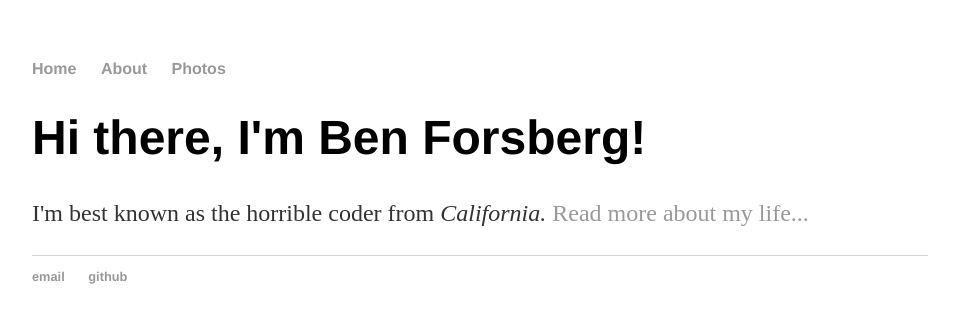
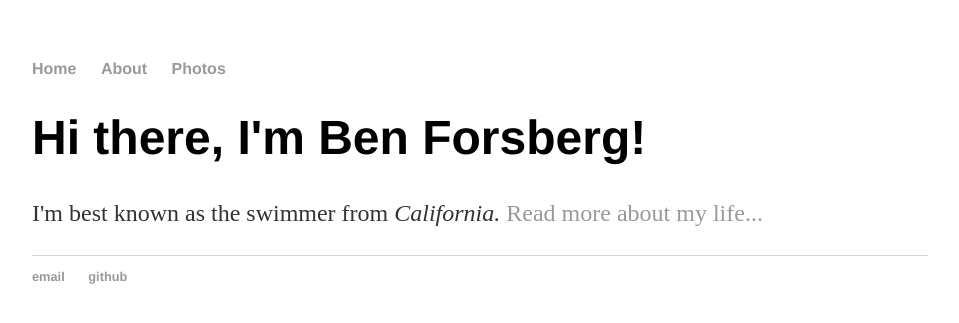
Before and after one commit to benforsberg/benforsberg.github.io, a Jekyll site: the page built from index.html, in a window 1280 px wide. Shown: the top 323 px of the page, without its empty margins (160-1119 px from the left). Built offline with Jekyll 4.4.1, drawn with Linux system fonts in a browser that asks for light colours.

Commit message:
Update index.html

```diff
--- a/index.html
+++ b/index.html
@@ -4,5 +4,5 @@ title: Ben Forsberg, Horrible Coder
 ---
 <div class="blurb">
 	<h1>Hi there, I'm Ben Forsberg!</h1>
-	<p>I'm best known as the horrible coder from <em>California.</em> <a href="/about" target="_blank">Read more about my life...</a></p>
+	<p>I'm best known as the swimmer from <em>California.</em> <a href="/about">Read more about my life...</a></p>
 </div><!-- /.blurb -->
```
